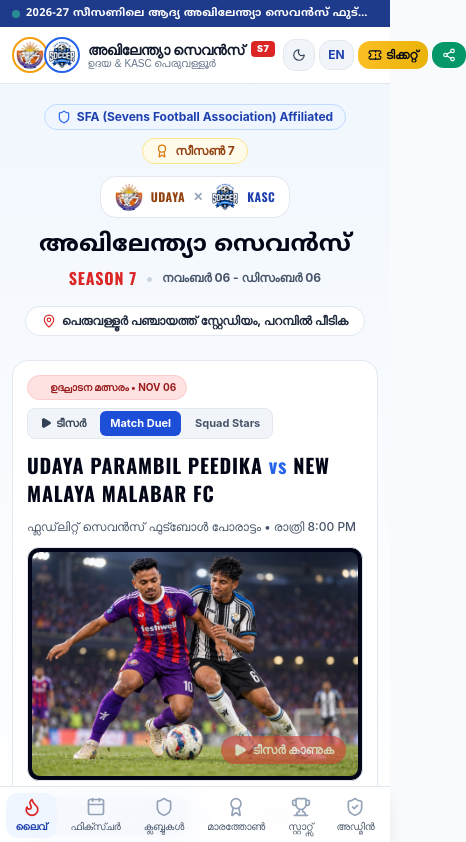
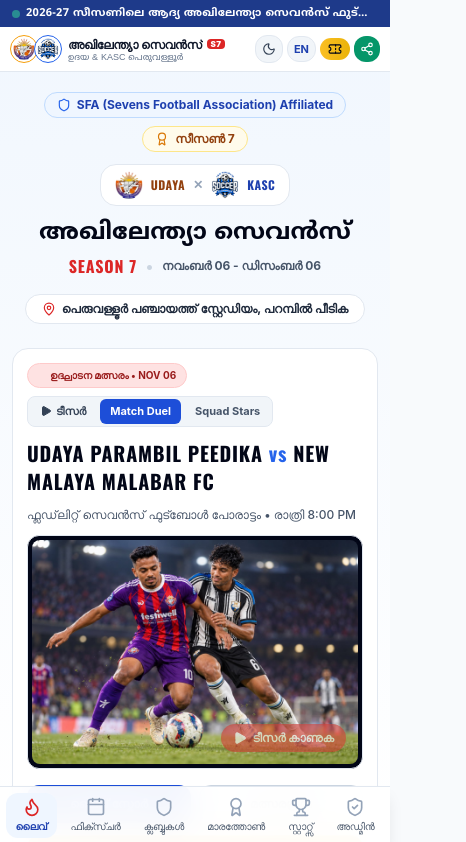
Before and after one commit to murshidmhd/kasc-soccer-web, a React (Vite) app: page / in a window 390 px wide. Shown: the top 842 px of the page, 466 px wide, since content can reach past the window. Built offline with nearby package versions, Linux system fonts and the light colour scheme; a web font is replaced by a local one.

Commit message:
fix: resolve mobile navbar width overflow and docking alignment of sticky scoreboard widget

```diff
--- a/src/App.jsx
+++ b/src/App.jsx
@@ -69,7 +69,7 @@
   };
 
   return (
-    <div className={`min-h-screen flex flex-col font-sans transition-colors duration-200 ${
+    <div className={`min-h-screen flex flex-col font-sans transition-colors duration-200 overflow-x-hidden w-full max-w-full ${
       isDarkMode ? 'bg-slate-950 text-white' : 'bg-slate-50 text-slate-900'
     }`}>
       {/* Sticky Header with Desktop Tabs & Mobile Branding */}
--- a/src/components/Header.jsx
+++ b/src/components/Header.jsx
@@ -51,37 +51,37 @@
         </span>
       </div>
 
-      <div className="max-w-7xl mx-auto px-3 py-2.5 sm:px-6 flex items-center justify-between gap-2 sm:gap-4">
+      <div className="max-w-7xl mx-auto px-2.5 sm:px-6 py-2 sm:py-2.5 flex items-center justify-between gap-1.5 sm:gap-4 overflow-hidden">
         {/* Logos & Brand Title */}
         <div
           onClick={() => { setActiveTab('live'); window.scrollTo({ top: 0, behavior: 'smooth' }); }}
-          className="flex items-center gap-2 sm:gap-3 cursor-pointer select-none shrink-0 min-w-0"
+          className="flex items-center gap-1.5 sm:gap-3 cursor-pointer select-none min-w-0 flex-1 max-w-[calc(100%-145px)] sm:max-w-none"
         >
-          <div className="flex items-center -space-x-1 sm:space-x-1.5 shrink-0">
+          <div className="flex items-center -space-x-1 sm:space-x-1 shrink-0">
             <img
               src={logoUdaya}
               alt="Udaya Parambil Peedika"
-              className="w-9 h-9 sm:w-11 sm:h-11 rounded-full border-2 border-amber-500 bg-white p-0.5 object-contain shadow-xs shrink-0"
+              className="w-7 h-7 sm:w-10 sm:h-10 rounded-full border border-amber-500 bg-white p-0.5 object-contain shadow-xs shrink-0"
               title="Udaya Parambil Peedika"
             />
             <img
               src={logoKasc}
               alt="KASC Peruvallur"
-              className="w-9 h-9 sm:w-11 sm:h-11 rounded-full border-2 border-blue-600 bg-white p-0.5 object-contain shadow-xs shrink-0"
+              className="w-7 h-7 sm:w-10 sm:h-10 rounded-full border border-blue-600 bg-white p-0.5 object-contain shadow-xs shrink-0"
               title="KASC Peruvallur"
             />
           </div>
 
-          <div className="leading-tight min-w-0">
-            <div className="flex items-center gap-1.5">
-              <span className="text-sm sm:text-lg md:text-xl font-black font-sports tracking-tight whitespace-nowrap">
+          <div className="leading-tight min-w-0 truncate">
+            <div className="flex items-center gap-1 truncate">
+              <span className="text-xs sm:text-base md:text-xl font-black font-sports tracking-tight truncate">
                 {lang === 'ml' ? 'അഖിലേന്ത്യാ സെവൻസ്' : 'ALL INDIA SEVENS'}
               </span>
-              <span className="px-1.5 py-0.5 text-[9px] sm:text-xs font-black rounded bg-red-600 text-white uppercase tracking-wider shrink-0 shadow-xs">
+              <span className="px-1 py-0.2 text-[8px] sm:text-xs font-black rounded bg-red-600 text-white uppercase tracking-wider shrink-0 shadow-xs">
                 S7
               </span>
             </div>
-            <p className="text-[10px] sm:text-xs text-slate-500 font-medium truncate max-w-[140px] sm:max-w-md font-malayalam">
+            <p className="text-[9px] sm:text-xs text-slate-500 font-medium truncate font-malayalam">
               {lang === 'ml' ? 'ഉദയ & KASC പെരുവള്ളൂർ' : 'UDAYA & KASC Peruvallur'}
             </p>
           </div>
@@ -111,12 +111,12 @@
           })}
         </nav>
 
-        {/* Right Action buttons */}
+        {/* Right Action buttons - strictly compact on mobile */}
         <div className="flex items-center gap-1 sm:gap-2 shrink-0">
           {/* Theme Toggle (Light / Dark) */}
           <button
             onClick={() => setIsDarkMode(!isDarkMode)}
-            className={`p-2 rounded-xl border text-xs font-bold transition flex items-center justify-center active:scale-95 ${
+            className={`p-1.5 sm:p-2 rounded-xl border text-xs font-bold transition flex items-center justify-center active:scale-95 shrink-0 ${
               isDarkMode
                 ? 'border-slate-700 bg-slate-800 text-amber-300'
                 : 'border-slate-200 bg-slate-100 text-slate-700'
@@ -129,7 +129,7 @@
           {/* Language Toggle */}
           <button
             onClick={() => setLang(lang === 'ml' ? 'en' : 'ml')}
-            className={`px-2 py-1.5 sm:px-2.5 sm:py-1.5 text-xs rounded-xl border font-bold transition active:scale-95 ${
+            className={`px-1.5 py-1 sm:px-2.5 sm:py-1.5 text-[11px] sm:text-xs rounded-xl border font-bold transition active:scale-95 shrink-0 ${
               isDarkMode
                 ? 'border-slate-700 bg-slate-800 text-blue-400'
                 : 'border-slate-200 bg-slate-100 text-blue-800'
@@ -156,18 +156,17 @@
           {/* Ticket Counter / GPay POS Modal trigger */}
           <button
             onClick={onOpenTicketModal}
-            className="flex items-center gap-1 px-2.5 sm:px-3 py-1.5 text-xs font-black rounded-xl bg-gradient-to-r from-amber-400 to-yellow-500 hover:from-amber-500 hover:to-yellow-600 text-slate-950 shadow-xs transition active:scale-95 shrink-0"
+            className="flex items-center gap-1 px-2 py-1 sm:px-3 sm:py-1.5 text-xs font-black rounded-xl bg-gradient-to-r from-amber-400 to-yellow-500 hover:from-amber-500 hover:to-yellow-600 text-slate-950 shadow-xs transition active:scale-95 shrink-0"
             title="Book Tickets / Counter POS"
           >
             <Ticket className="w-3.5 h-3.5" />
-            <span className="hidden sm:inline">{lang === 'ml' ? 'ടിക്കറ്റ് / GPay' : 'Tickets'}</span>
-            <span className="sm:hidden">{lang === 'ml' ? 'ടിക്കറ്റ്' : 'Tickets'}</span>
+            <span className="hidden xs:inline sm:inline">{lang === 'ml' ? 'ടിക്കറ്റ്' : 'Tickets'}</span>
           </button>
 
           {/* WhatsApp Share Button */}
           <button
             onClick={shareOnWhatsApp}
-            className="flex items-center gap-1 px-2.5 sm:px-3 py-1.5 text-xs font-bold rounded-xl bg-emerald-600 hover:bg-emerald-700 text-white shadow-xs transition active:scale-95 shrink-0"
+            className="flex items-center gap-1 p-1.5 sm:px-3 sm:py-1.5 text-xs font-bold rounded-xl bg-emerald-600 hover:bg-emerald-700 text-white shadow-xs transition active:scale-95 shrink-0"
             title="Share on WhatsApp"
           >
             <Share2 className="w-3.5 h-3.5" />
```
Also changed, not shown: src/components/StickyScoreWidget.jsx (+68 -19 lines).
